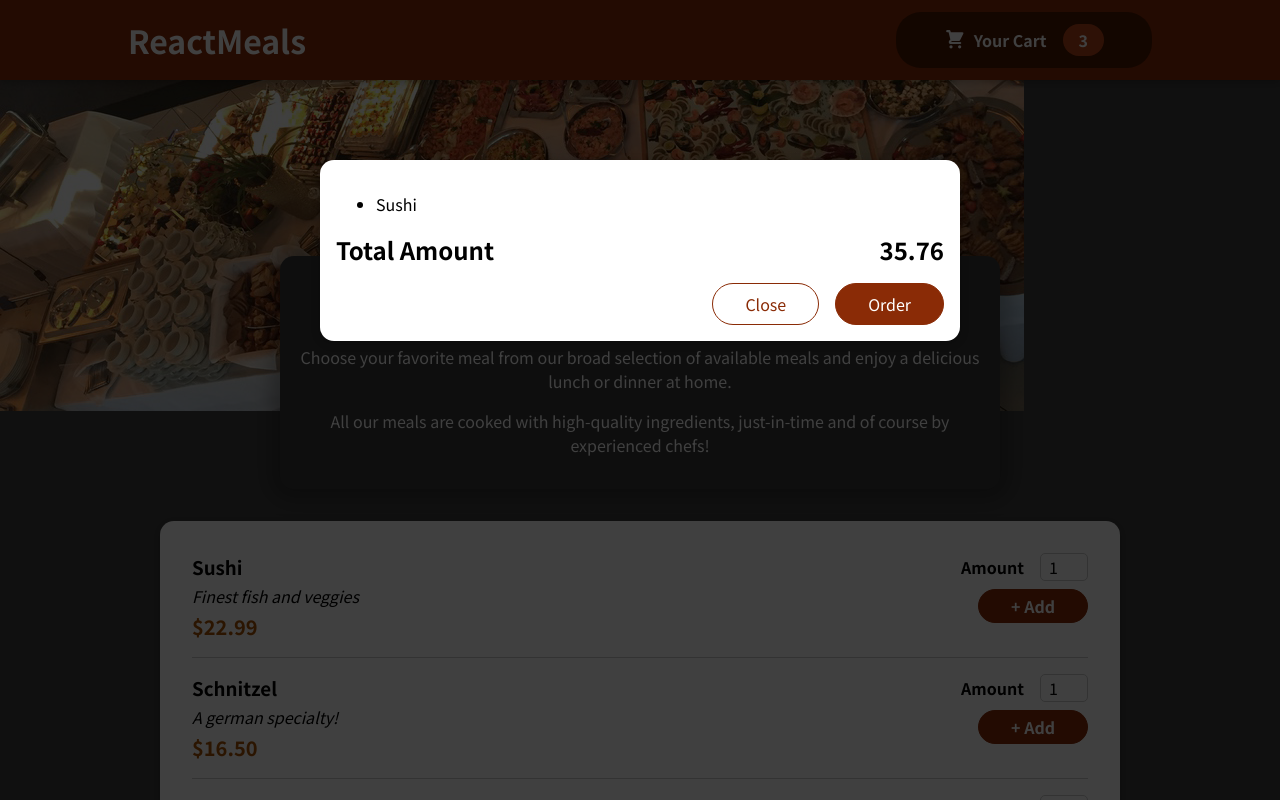
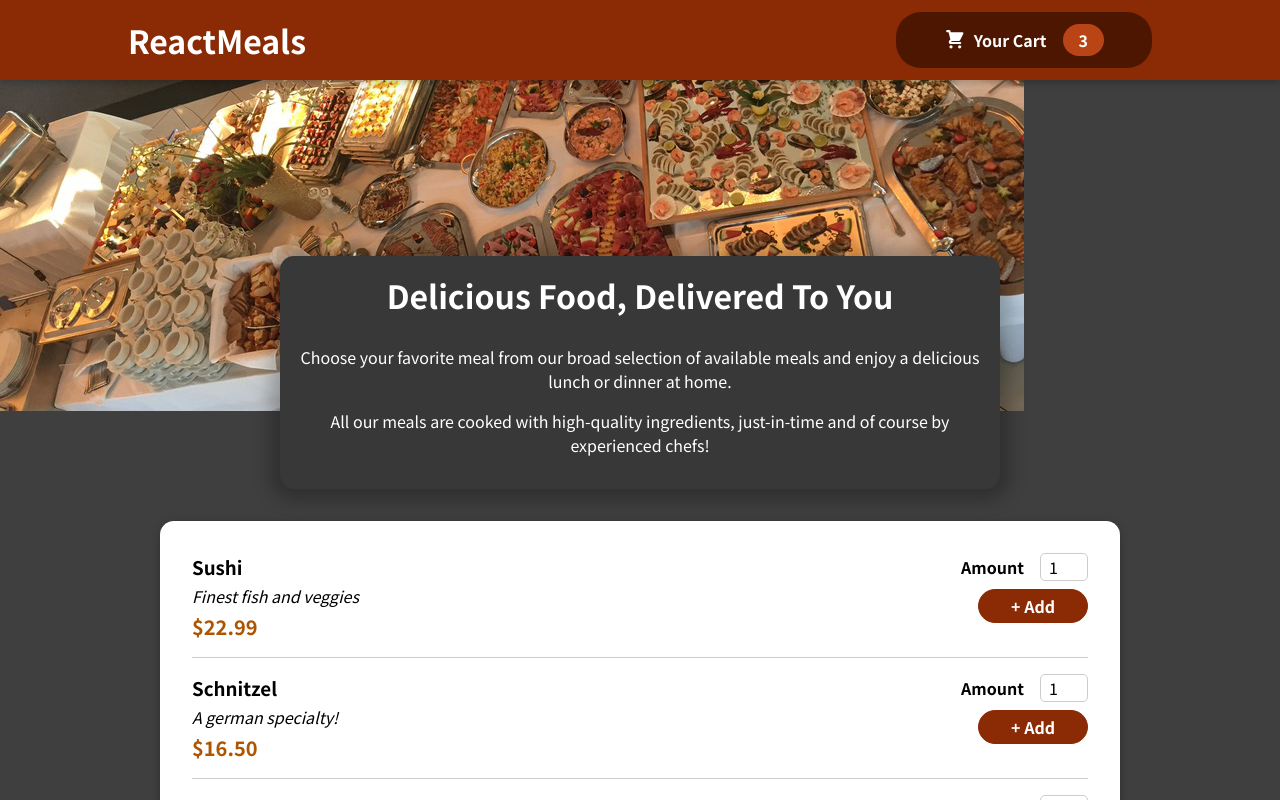
Before and after one commit to Stiboo2/Food_Oder_App, a React (Create React App) app: page / in a window 1280 px wide. Shown: the top 800 px of the page. Built offline with nearby package versions, Linux system fonts and the light colour scheme.

Commit message:
40. Managing Cart & Modal State

```diff
--- a/src/App.js
+++ b/src/App.js
@@ -1,13 +1,20 @@
-import { Fragment } from "react";
+import { Fragment, useState } from "react";
 import Header from "./components/Layout/Header";
 import Meals from "./components/Meals/Meals";
-import Cart from './components/Cart/Cart'
+import Cart from "./components/Cart/Cart";
 
 function App() {
+  const [cartIsShown, setCartIsShow] = useState(false);
+  const showCardHandler = () => {
+    setCartIsShow(true);
+  };
+  const hideCardHandler = () => {
+    setCartIsShow(false);
+  };
   return (
     <Fragment>
-      <Cart />
-      <Header/>
+      {cartIsShown && <Cart  onCloseCart={hideCardHandler}/>}
+      <Header onShowCart={showCardHandler} />
       <main>
         <Meals></Meals>
       </main>
--- a/src/components/Cart/Cart.js
+++ b/src/components/Cart/Cart.js
@@ -9,14 +9,14 @@
     </ul>
   );
   return (
-    <Modal>
+    <Modal onClose={props.onCloseCart}>
       {cartItems}
       <div className={classes.total}>
         <span>Total Amount</span>
         <span>35.76</span>
       </div>
       <div className={classes.actions}>
-        <button className={classes["button--alt"]}>Close</button>
+        <button className={classes["button--alt"]}  onClick = {props.onCloseCart}>Close</button>
         <button className={classes.button}>Order</button>
       </div>
     </Modal>
--- a/src/components/Layout/Header.js
+++ b/src/components/Layout/Header.js
@@ -2,12 +2,12 @@
 import mealsImage from '../../assets/meals.jpg'
 import classes from './Header.module.css'
 import HeaderCartButton from './HeaderCartButton'
-const Header = () => {
+const Header = (props) => {
   return (
     <Fragment>
       <header className={classes.header}>
         <h1>ReactMeals</h1>
-        <HeaderCartButton/>
+        <HeaderCartButton  onClick={props.onShowCart }/>
       </header>
       <div>
       <img src={mealsImage} alt='A table full of delicious food' />
--- a/src/components/Layout/HeaderCartButton.js
+++ b/src/components/Layout/HeaderCartButton.js
@@ -1,14 +1,12 @@
-import classes from './HeaderCardButton.module.css'
-import CartIcon from '../Cart/CartIcon';
-const HeaderCartButton=(props)=> {
+import classes from "./HeaderCardButton.module.css";
+import CartIcon from "../Cart/CartIcon";
+const HeaderCartButton = (props) => {
   return (
-    <button className={classes.button}>
+    <button className={classes.button} onClick={props.onClick}>
       <span className={classes.icon}>
         <CartIcon />
       </span>
-<span>
-    Your Cart
-</span>
+      <span>Your Cart</span>
       <span className={classes.badge}>3</span>
     </button>
   );
--- a/src/components/UI/Modal.js
+++ b/src/components/UI/Modal.js
@@ -5,7 +5,7 @@
 
 
 const Backdrop = props =>{
-    return <div className={classes.backdrop}/>
+    return <div className={classes.backdrop} onClick={props.onClose}/>
 };
 const ModaOverlay = props =>{
     return <div className={classes.modal}>
@@ -16,7 +16,7 @@
 const Modal=props=> {
 
     return <Fragment>
-        {ReactDOM.createPortal(<Backdrop />, portalElement)}
+        {ReactDOM.createPortal(<Backdrop onClose={props.onClose}/>, portalElement)}
         {ReactDOM.createPortal(<ModaOverlay>{props.children}</ModaOverlay>, portalElement)}
 
 
```
Lines whose indentation alone changed are shown as unchanged.
